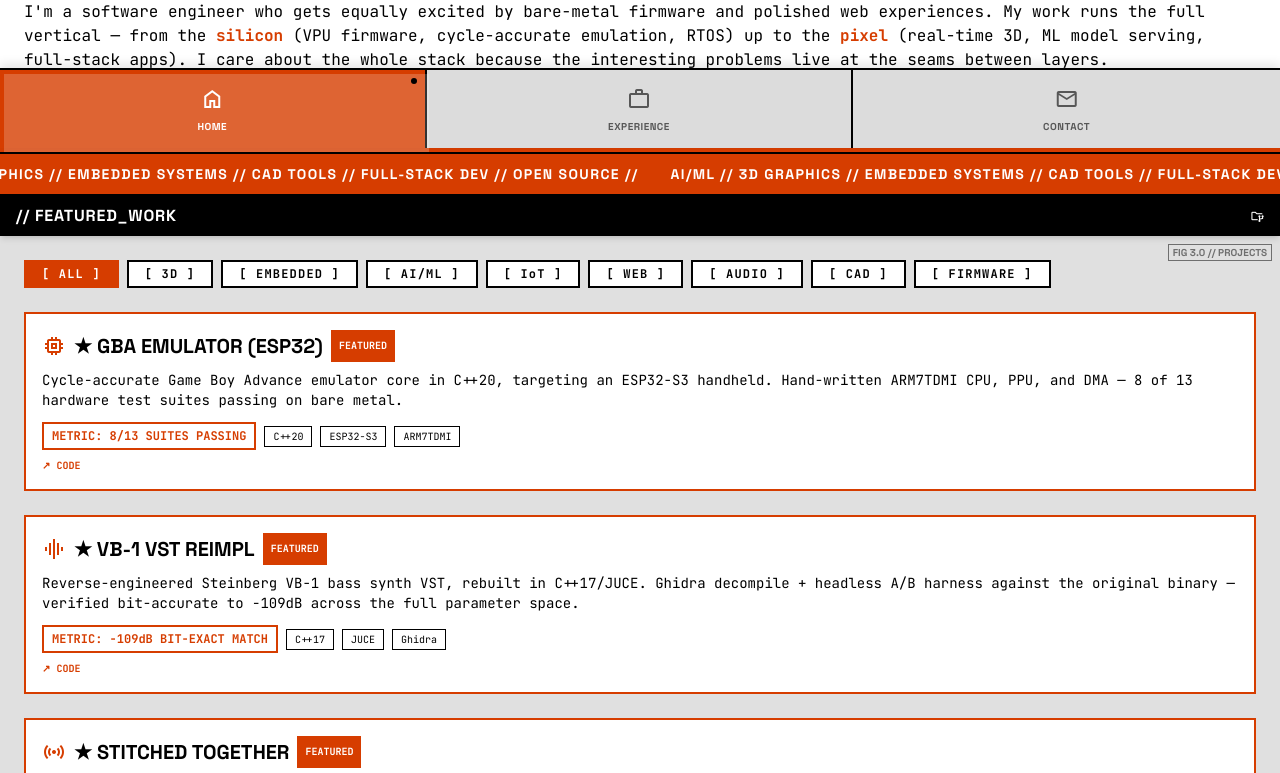
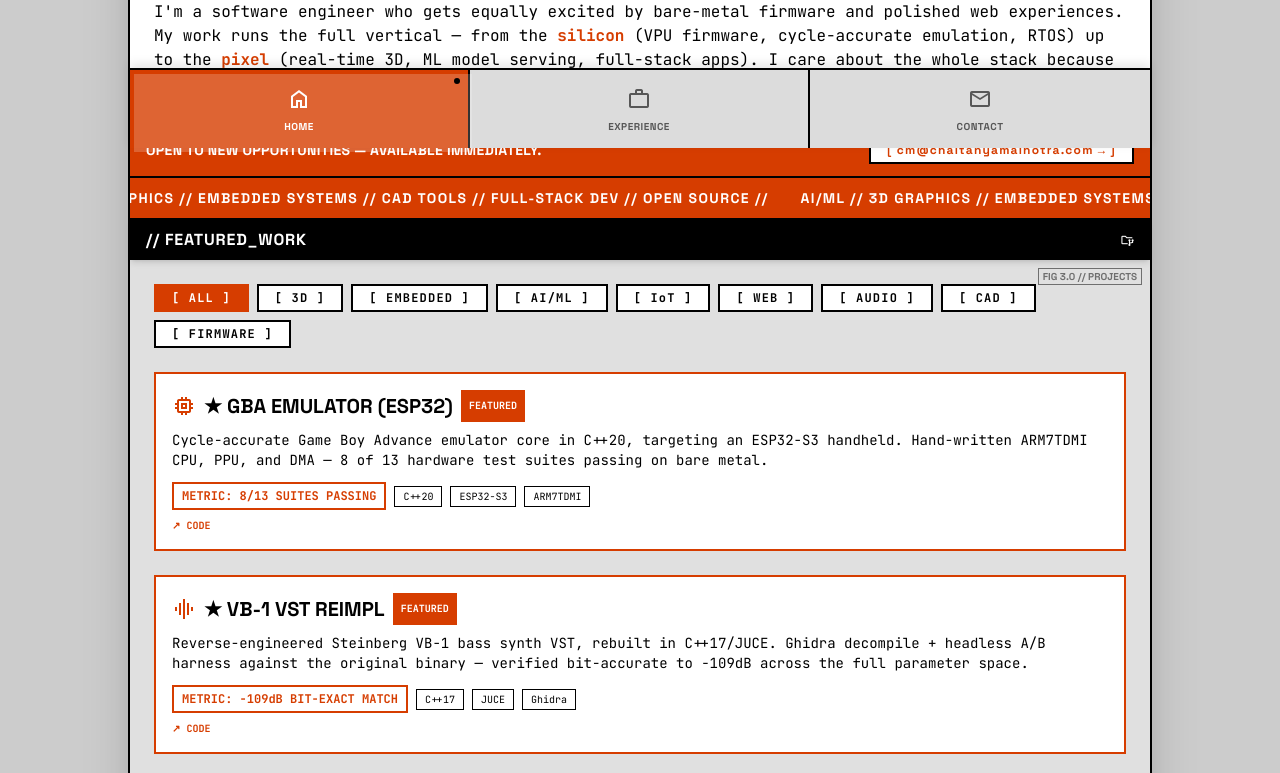
Before and after one commit to bhoot1234567890/moon, a website: page index.html in a window 1280 px wide. Shown: the part 652-1425 px from the top of the page. Drawn offline with nearby package versions, Linux system fonts and the light colour scheme.

Commit message:
style(layout): constrain body width on desktop for improved readability
This fixes an issue where the site stretched edge-to-edge on large screens, causing excessively long text lines (>180 CPL) and tracking fatigue.

- Set max-w-5xl on the body to constrain it to 1024px, bringing line lengths much closer to the recommended 45-80 CPL.
- Applied mx-auto to center the constrained body, giving it a 'floating terminal' aesthetic on wide viewports.
- Moved background styling to the html tag in app.css so the negative space outside the body matches the active theme.
- Added shadow and side borders (border-x-2) to complete the industrial panel look.

```diff
--- a/index.html
+++ b/index.html
@@ -1,5 +1,5 @@
 <!DOCTYPE html>
-<html lang="en">
+<html lang="en" class="bg-background-light dark:bg-background-dark">
 <head>
 <script>(function(){var t=localStorage.getItem('theme');if(!t)t=matchMedia('(prefers-color-scheme: dark)').matches?'dark':'light';if(t==='dark')document.documentElement.classList.add('dark');})();</script>
 <meta charset="utf-8"/>
@@ -18,12 +18,12 @@
 <link href="https://fonts.googleapis.com/css2?family=Space+Grotesk:wght@300;400;500;600;700&display=swap" rel="stylesheet"/>
 <link href="https://fonts.googleapis.com/css2?family=JetBrains+Mono:wght@400;500;700&display=swap" rel="stylesheet"/>
 <link href="https://fonts.googleapis.com/css2?family=Material+Symbols+Outlined:wght,FILL@100..700,0..1&display=swap" rel="stylesheet"/>
-<link rel="stylesheet" href="/assets/app.css">
+<link rel="stylesheet" href="/assets/app.css?v=2">
 <script type="application/ld+json">
 {"@context":"https://schema.org","@type":"Person","name":"Chaitanya Malhotra","url":"https://chaitanyamalhotra.com","email":"mailto:cm@chaitanyamalhotra.com","image":"https://github.com/bhoot1234567890.png","jobTitle":"Full-Stack Systems Engineer","sameAs":["https://github.com/bhoot1234567890"],"knowsAbout":["Embedded Systems","Firmware","3D Graphics","WebGL","Machine Learning","Full-Stack Development","Internet of Things","C++","Python","TypeScript","Three.js"]}
 </script>
 </head>
-<body class="bg-background-light dark:bg-background-dark text-black dark:text-gray-100 font-display overflow-x-hidden min-h-screen flex flex-col">
+<body class="mx-auto w-full max-w-5xl border-x-2 border-black dark:border-white shadow-2xl bg-background-light dark:bg-background-dark text-black dark:text-gray-100 font-display overflow-x-hidden min-h-screen flex flex-col">
 
 <!-- TopAppBar: Control Panel -->
 <header class="sticky top-0 z-50 bg-background-light dark:bg-background-dark border-b-2 border-black dark:border-white px-4 py-3 flex items-center justify-between shadow-sm">
--- a/src/app.css
+++ b/src/app.css
@@ -20,6 +20,8 @@ html.dark {
   --surface-4: 26 26 26;   /* #1a1a1a */
   --surface-ink: 240 240 240;
 }
+html { background-color: #cccccc; }
+html.dark { background-color: #212121; }
 
 /* ============================================================ */
 /* EXISTING INDEX CUSTOM CLASSES (preserved from inline <style>)*/
```
Also changed, not shown: assets/app.css.
